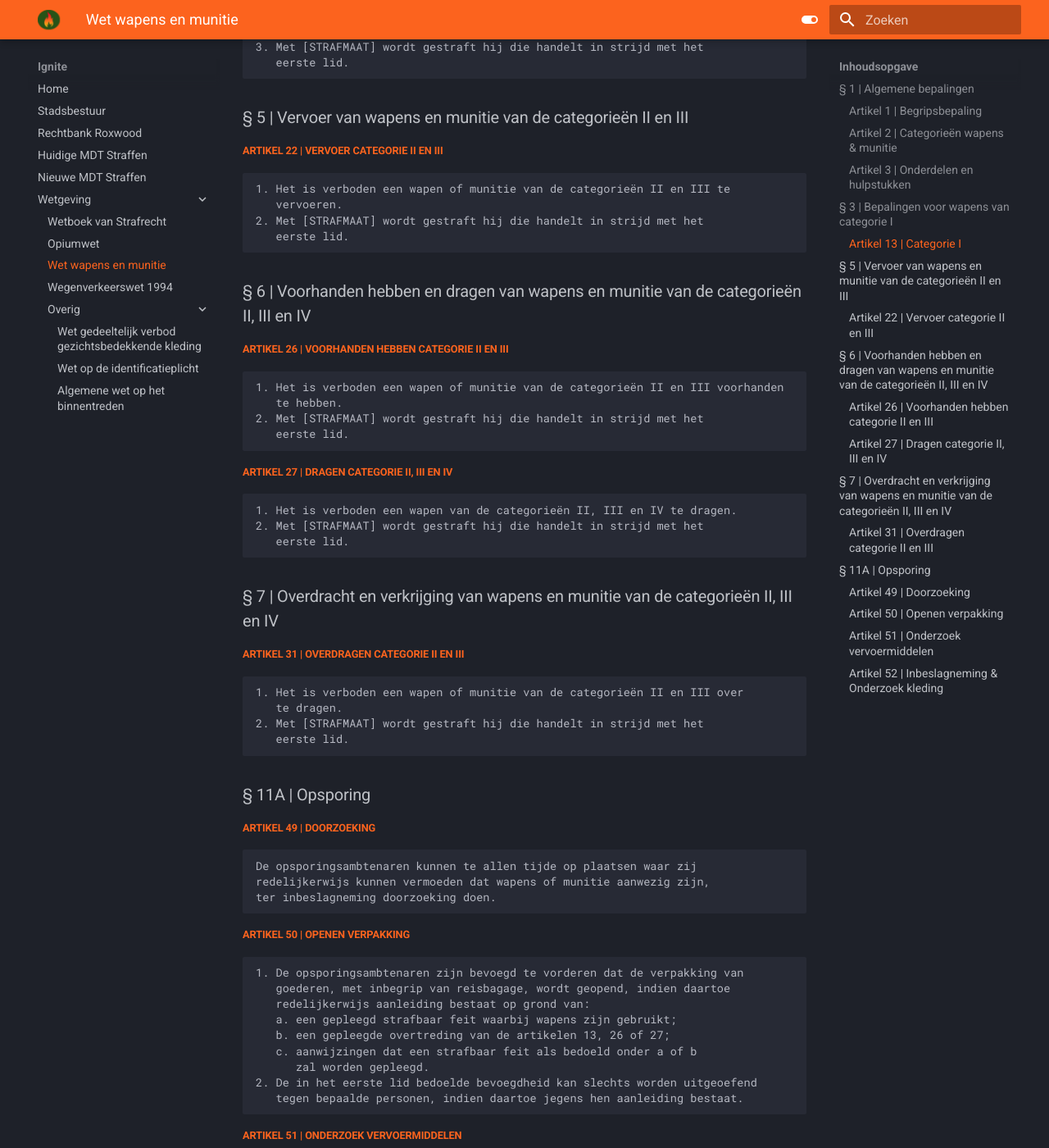
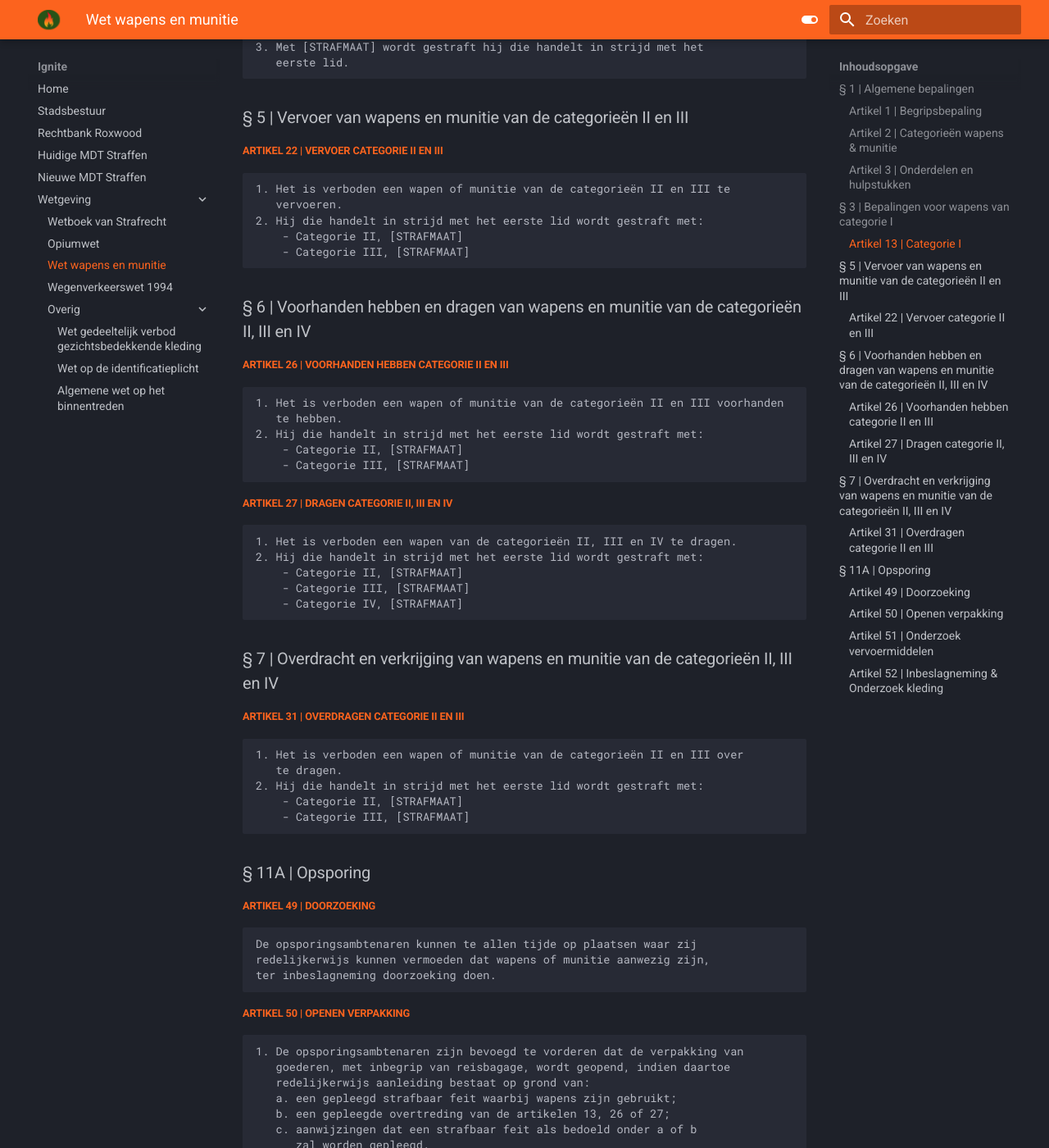
Before and after one commit to NLDenny/wetboek, an MkDocs documentation site: the page built from docs/wwm.md, in a window 1280 px wide and 1400 px high, scrolled down 2296 px. Shown: the whole window at 82% size. Built offline with MkDocs 1.6.1 and Material for MkDocs 9.7.7, drawn with Linux system fonts in a browser that asks for light colours.

Commit message:
Update wwm.md

````diff
--- a/docs/wwm.md
+++ b/docs/wwm.md
@@ -122,8 +122,9 @@ In deze wet wordt verstaan onder:
 ```
 1. Het is verboden een wapen of munitie van de categorieën II en III te
    vervoeren.
-2. Met [STRAFMAAT] wordt gestraft hij die handelt in strijd met het
-   eerste lid.
+2. Hij die handelt in strijd met het eerste lid wordt gestraft met:
+    - Categorie II, [STRAFMAAT]
+    - Categorie III, [STRAFMAAT]
 ```
 
 ### § 6 | Voorhanden hebben en dragen van wapens en munitie van de categorieën II, III en IV
@@ -132,15 +133,18 @@ In deze wet wordt verstaan onder:
 ```
 1. Het is verboden een wapen of munitie van de categorieën II en III voorhanden
    te hebben.
-2. Met [STRAFMAAT] wordt gestraft hij die handelt in strijd met het
-   eerste lid.
+2. Hij die handelt in strijd met het eerste lid wordt gestraft met:
+    - Categorie II, [STRAFMAAT]
+    - Categorie III, [STRAFMAAT]
 ```
 
 #####<span style="color: #fc631e;">Artikel 27 | Dragen categorie II, III en IV</span>
 ```
 1. Het is verboden een wapen van de categorieën II, III en IV te dragen.
-2. Met [STRAFMAAT] wordt gestraft hij die handelt in strijd met het
-   eerste lid.
+2. Hij die handelt in strijd met het eerste lid wordt gestraft met:
+    - Categorie II, [STRAFMAAT]
+    - Categorie III, [STRAFMAAT]
+    - Categorie IV, [STRAFMAAT]
 ```
 
 ### § 7 | Overdracht en verkrijging van wapens en munitie van de categorieën II, III en IV
@@ -149,8 +153,9 @@ In deze wet wordt verstaan onder:
 ```
 1. Het is verboden een wapen of munitie van de categorieën II en III over
    te dragen.
-2. Met [STRAFMAAT] wordt gestraft hij die handelt in strijd met het
-   eerste lid.
+2. Hij die handelt in strijd met het eerste lid wordt gestraft met:
+    - Categorie II, [STRAFMAAT]
+    - Categorie III, [STRAFMAAT]
 ```
 
 ### § 11A | Opsporing
````
